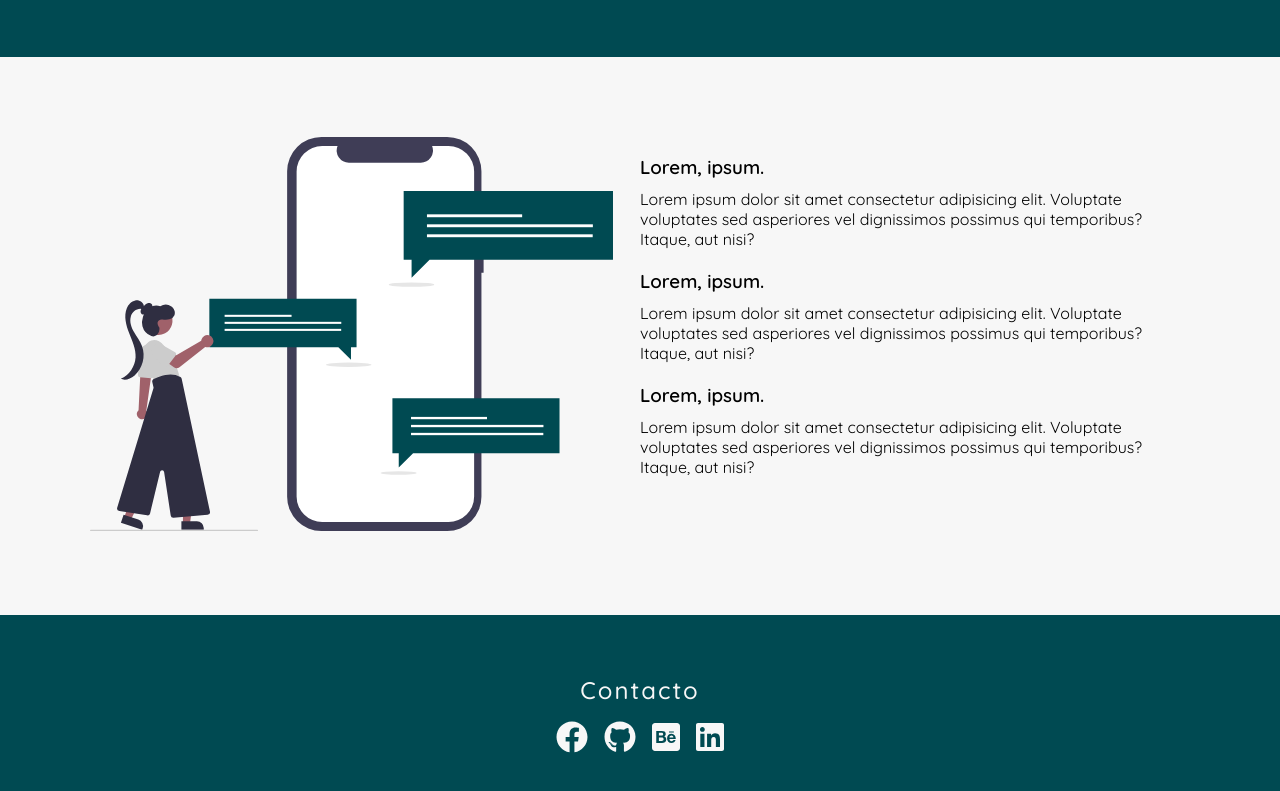
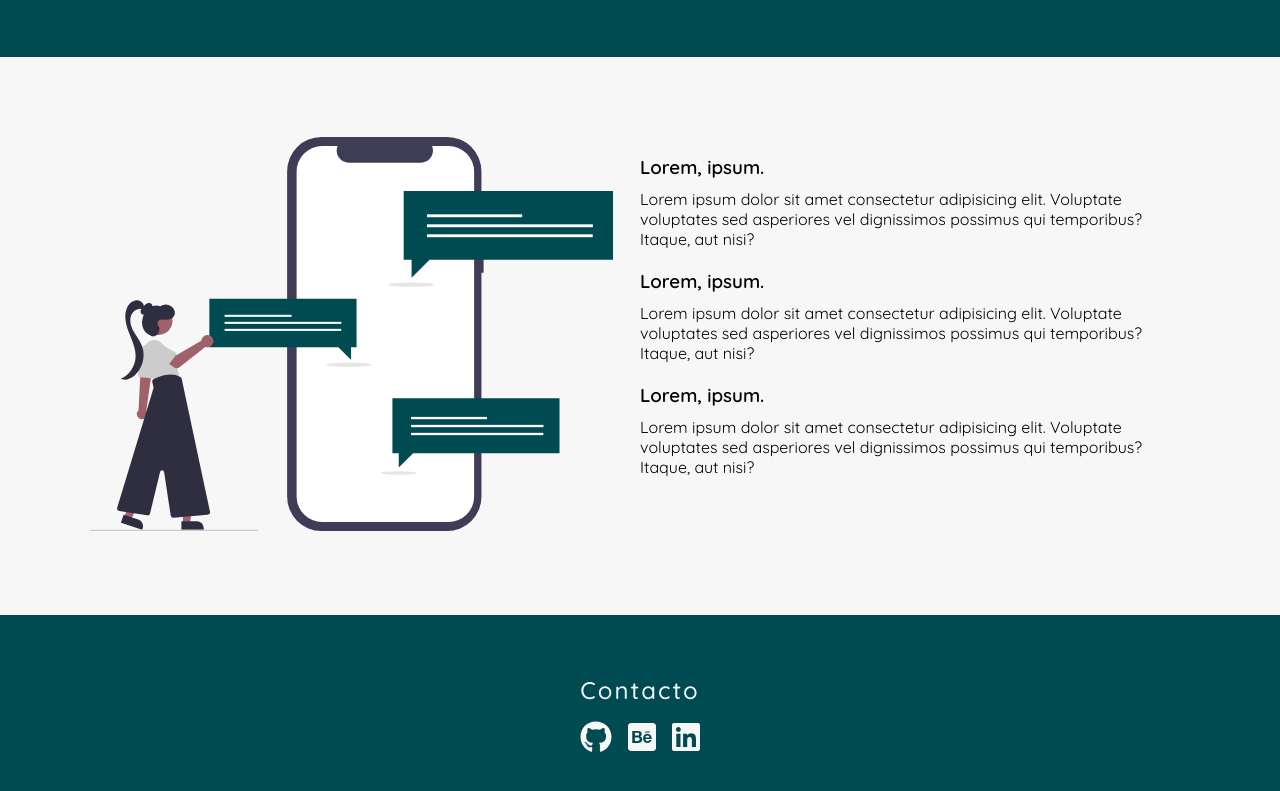
Before and after one commit to danisac21/BC-grid, a website: page index.html in a window 1280 px wide. Shown: the part 1017-1808 px from the top of the page. Drawn offline with nearby package versions, Linux system fonts and the light colour scheme; a script that the page names is missing.

Commit message:
modifique footer en todo el repo

```diff
--- a/css/estilos.css
+++ b/css/estilos.css
@@ -268,6 +268,9 @@ footer{
     margin: 0 8px;
     font-size: 1rem;
 }
+.footer-item a:hover {
+    color: #f49351;
+}
 
 .footer-item .svg-inline--fa {
     display: inline-block;
--- a/index.html
+++ b/index.html
@@ -113,10 +113,9 @@
                 <h2 class="sub-footer">Contacto</h2>
             </div>
             <div class="footer-item">
-                <a href="#"><i class="fab fa-facebook"></i></a>
-                <a href="#"><i class="fab fa-github"></i></a>
-                <a href="#"><i class="fab fa-behance-square"></i></a>
-                <a href="#"><i class="fab fa-linkedin"></i></a>
+                <a href="https://github.com/" target="_blank"><i class="fab fa-github"></i></a>
+                <a href="https://www.behance.net/" target="_blank"><i class="fab fa-behance-square"></i></a>
+                <a href="https://www.linkedin.com/" target="_blank"><i class="fab fa-linkedin"></i></a>
             </div>
         </div>
     </footer>
```
Also changed, not shown: pages/cafeterias.html (+3 -4 lines), pages/contacto.html (+3 -4 lines), pages/nosotros.html (+3 -4 lines), pages/productos.html (+3 -4 lines).
